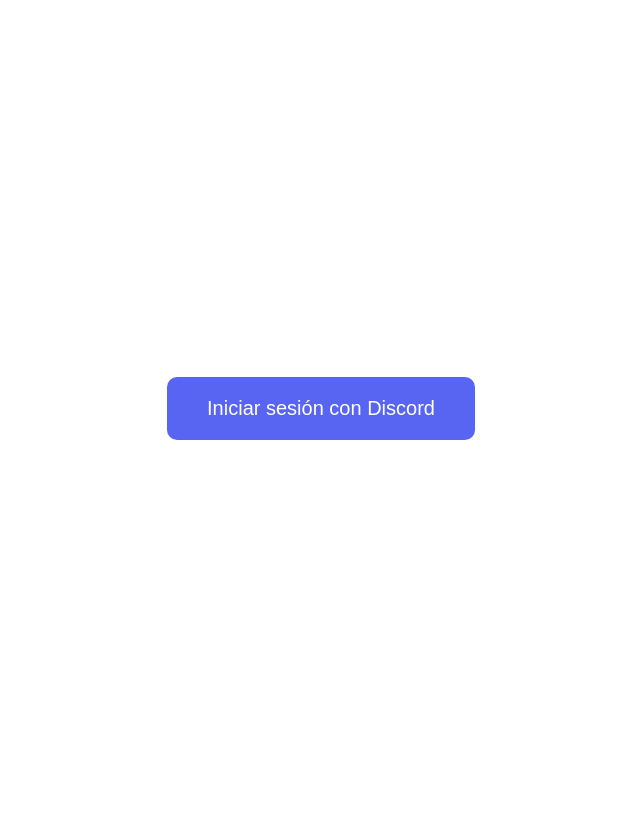
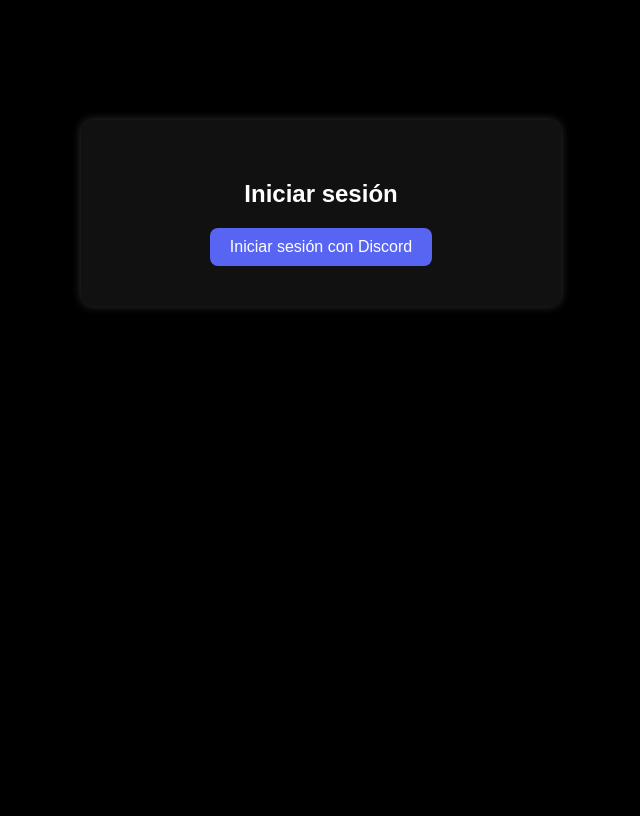
Before and after one commit to juancarlosgonzalezortega-eng/trader_kabra, a Flask app: page / in a window 1280 px wide. Shown: the whole page, without its empty margins (319-959 px from the left). After the commit the page ends 309 px from the top, so only its background shows below. Run offline with Flask 3, Linux system fonts and the light colour scheme; some libraries are stand-ins or nearby versions.

Commit message:
Revamp login.html with new styles and layout
Updated the login page styles and structure for improved aesthetics and usability.

```diff
--- a/templates/login.html
+++ b/templates/login.html
@@ -4,25 +4,46 @@
     <title>Login con Discord</title>
 <style>
 body {
-            display: flex;
-            height: 100vh;
-            align-items: center;
-            justify-content: center;
-            font-family: Arial;
+    margin: 0;
+    padding: 0;
+    background-color: #000000; /* negro */
+    color: white;
+    font-family: Arial, sans-serif;
 }
-        a {
+
+.login-box {
+    background-color: #111; /* gris casi negro para la caja */
+    padding: 40px;
+    border-radius: 12px;
+    max-width: 400px;
+    margin: 120px auto;
+    text-align: center;
+    box-shadow: 0 0 10px rgba(255,255,255,0.2);
+}
+
+button {
+    padding: 10px 20px;
+    border-radius: 8px;
+    border: none;
     background: #5865F2;
     color: white;
-            padding: 20px 40px;
-            text-decoration: none;
-            font-size: 20px;
-            border-radius: 10px;
+    font-size: 16px;
+    cursor: pointer;
+}
+
+button:hover {
+    opacity: 0.9;
 }
 </style>
 </head>
 <body>
 
-<a href="/login">Iniciar sesión con Discord</a>
+<div class="login-box">
+    <h2>Iniciar sesión</h2>
+    <a href="/login">
+        <button>Iniciar sesión con Discord</button>
+    </a>
+</div>
 
 </body>
 </html>
```
Lines whose indentation alone changed are shown as unchanged.
